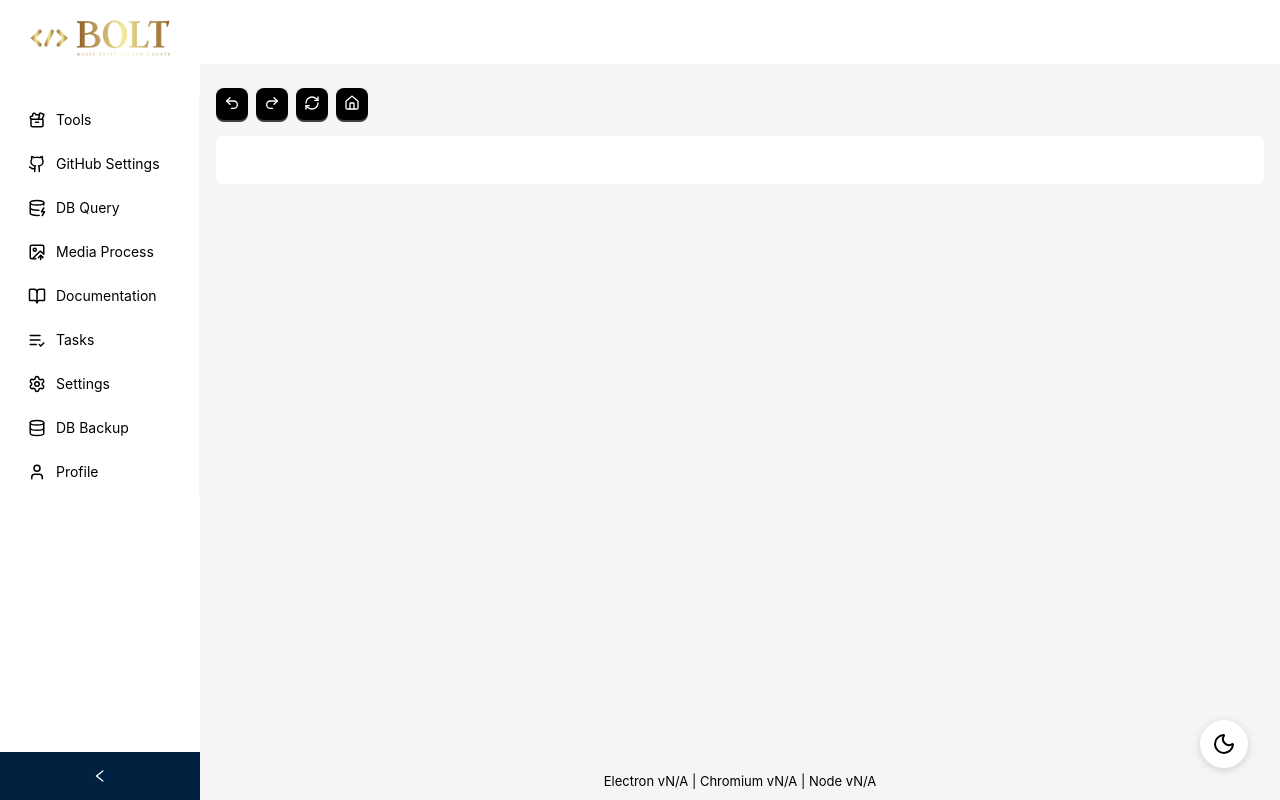
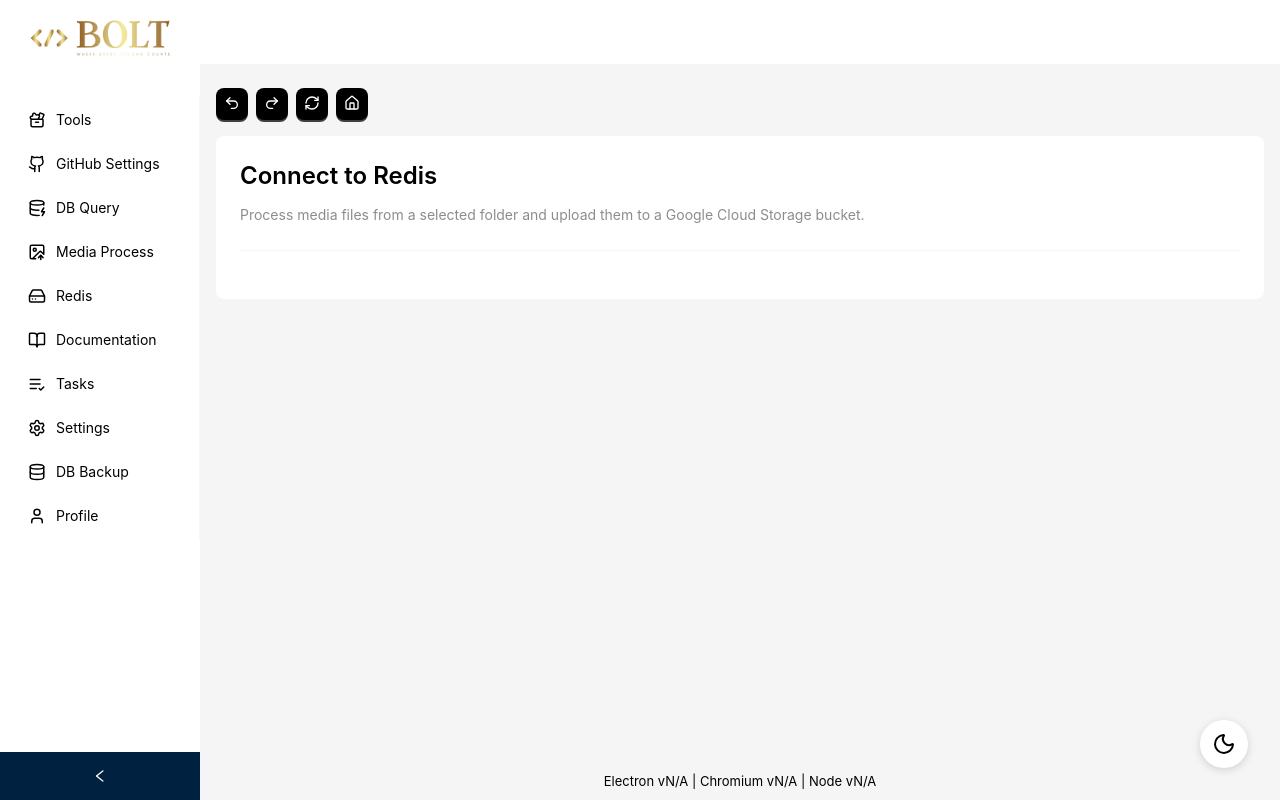
Before and after one commit to kovai-pazhamudir-nilayam/bolt, a React (Vite) app in the folder src/renderer/: page /connect-redis in a window 1280 px wide. Built offline with nearby package versions, Linux system fonts and the light colour scheme.

Commit message:
[Pankaj] Redis connect

```diff
--- /dev/null
+++ b/src/renderer/src/pages/ConnectRedisPage/ConnectRedisPage.jsx
@@ -0,0 +1,16 @@
+/* eslint-disable react/prop-types */
+
+import PageHeader from '../../components/PageHeader/PageHeader'
+
+const ConnectRedisPage = () => {
+  return (
+    <div>
+      <PageHeader
+        title="Connect to Redis"
+        description="Process media files from a selected folder and upload them to a Google Cloud Storage bucket."
+      />
+    </div>
+  )
+}
+
+export default ConnectRedisPage
--- a/src/renderer/src/routing.jsx
+++ b/src/renderer/src/routing.jsx
@@ -3,6 +3,7 @@ import {
   Database,
   DatabaseZap,
   Github,
+  HardDrive,
   ImageUp,
   ListCheck,
   Settings as SettingsIcon,
@@ -10,22 +11,23 @@ import {
   User
 } from 'lucide-react'
 import APIBuilderPage from './pages/APIBuilderPage/APIBuilderPage'
+import ConnectRedisPage from './pages/ConnectRedisPage/ConnectRedisPage'
+import DBBackpupPage from './pages/DBBackpupPage/DBBackpupPage'
 import FetchLocalLogsPage from './pages/FetchLocalLogsPage/FetchLocalLogsPage'
 import GithubSettingsPage from './pages/GithubSettingsPage/GithubSettingsPage'
+import MediaProcessPage from './pages/MediaProcessPage/MediaProcessPage'
 import PageBuilderPage from './pages/PageBuilderPage/PageBuilderPage'
+import ProfilePage from './pages/ProfilePage/ProfilePage'
 import ProxyConfiguratorPage from './pages/ProxyConfiguratorPage/ProxyConfiguratorPage'
 import PushLogsToGCPPage from './pages/PushLogsToGCPPage/PushLogsToGCPPage'
+import SavedDBQueryPage from './pages/SavedDBQueryPage/SavedDBQueryPage'
 import SettingsPage from './pages/SettingsPage/SettingsPage'
 import TableBuilderPage from './pages/TableBuilderPage/TableBuilderPage'
+import TaskListPage from './pages/TaskListPage/TaskListPage'
 import TaskManagerConfigPage from './pages/TaskManagerConfigPage/TaskManagerConfigPage'
 import TaskManagerDIPage from './pages/TaskManagerDIPage/TaskManagerDIPage'
 import ToolsPage from './pages/ToolsPage/ToolsPage'
-import SavedDBQueryPage from './pages/SavedDBQueryPage/SavedDBQueryPage'
-import TaskListPage from './pages/TaskListPage/TaskListPage'
-import MediaProcessPage from './pages/MediaProcessPage/MediaProcessPage'
-import ProfilePage from './pages/ProfilePage/ProfilePage'
 import WelcomePage from './pages/WelcomePage/WelcomePage'
-import DBBackpupPage from './pages/DBBackpupPage/DBBackpupPage'
 
 export const ROUTES = [
   {
@@ -123,6 +125,12 @@ export const ROUTES = [
     element: <MediaProcessPage />
   },
   {
+    label: 'Redis',
+    path: '/connect-redis',
+    icon: HardDrive,
+    element: <ConnectRedisPage />
+  },
+  {
     label: 'Documentation',
     path: '/documentation',
     icon: BookOpen,
```
